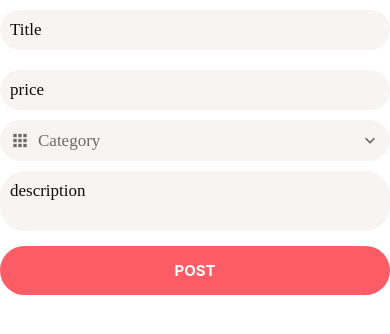
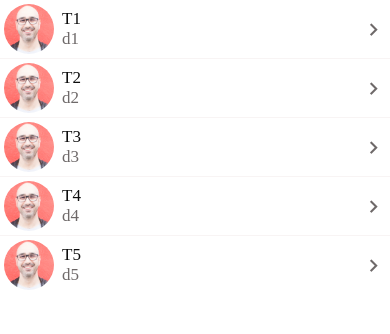
Before and after one commit to Max-256/OverIt, a React Native app: screen / in a window 390 px wide. Shown: the top 334 px of the page. Built offline with nearby package versions, Linux system fonts and the light colour scheme.

Commit message:
add chevron to the list item

```diff
--- a/App.js
+++ b/App.js
@@ -1,9 +1,10 @@
 import { StyleSheet } from "react-native";
 
 import ListingEditScreen from "./app/screens/ListingEditScreen";
+import MessagesScreen from "./app/screens/MessagesScreen";
 
 export default function App() {
-  return <ListingEditScreen />;
+  return <MessagesScreen />;
 }
 
 const styles = StyleSheet.create({});
--- a/app/components/ListItem.js
+++ b/app/components/ListItem.js
@@ -1,9 +1,11 @@
 import React from "react";
 import { View, Image, StyleSheet, TouchableHighlight } from "react-native";
+import { GestureHandlerRootView } from "react-native-gesture-handler";
+import Swipable from "react-native-gesture-handler/Swipeable";
+import { MaterialCommunityIcons } from "@expo/vector-icons";
+
 import AppText from "./AppText";
 import colors from "../config/colors";
-import { GestureHandlerRootView } from "react-native-gesture-handler";
-import Swipable from "react-native-gesture-handler/Swipeable";
 
 function ListItem({
   image,
@@ -28,6 +30,11 @@
                 <AppText style={styles.subtitle}>{subtitle}</AppText>
               )}
             </View>
+            <MaterialCommunityIcons
+              name="chevron-right"
+              size={25}
+              color={colors.medium}
+            />
           </View>
         </TouchableHighlight>
       </Swipable>
@@ -39,9 +46,11 @@
   container: {
     flexDirection: "row",
     padding: 4,
+    alignItems: "center",
   },
   details: {
     justifyContent: "center",
+    flex: 1,
   },
   image: {
     width: 50,
```
